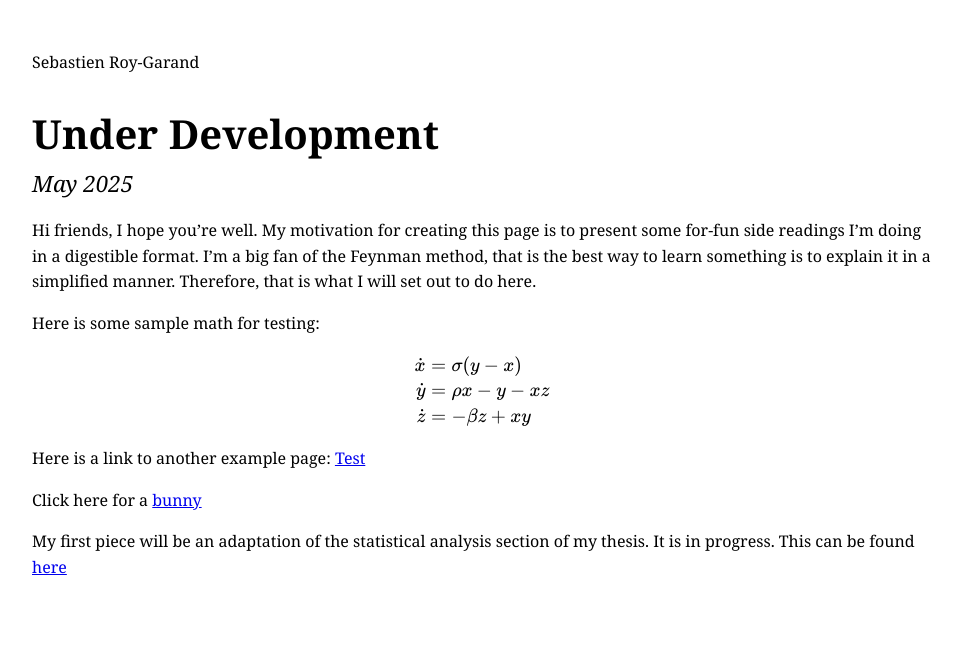
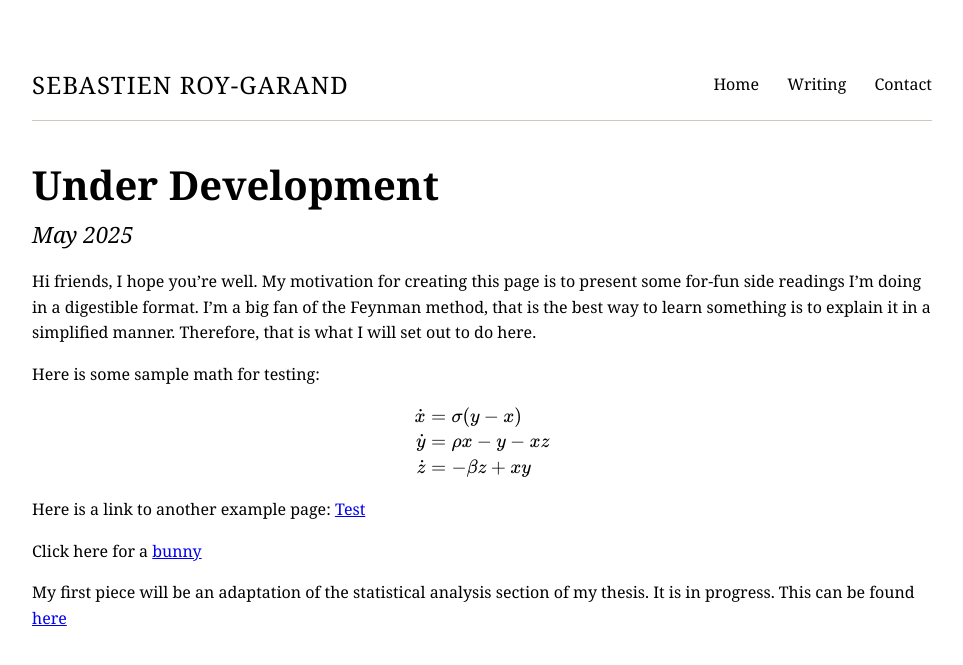
Before and after one commit to sroygara/sroygara.github.io, a Jekyll site: the page built from index.md, in a window 1280 px wide. Shown: the top 665 px of the page, without its empty margins (158-1121 px from the left). Built offline with Jekyll 4.4.1, drawn with Linux system fonts in a browser that asks for light colours.

Commit message:
updated header

```diff
--- a/_layouts/default.html
+++ b/_layouts/default.html
@@ -36,9 +36,34 @@
       font-size: 1.4em;
     }
 
-    #menu { margin: 0 auto; width: 92.5%; height: 5.5em; border-bottom: 1px solid #d0c8c0; }
-    #menu .site-title { float: left; font-size: 225%; color: #d0c8c0; letter-spacing: 0.15em; padding: 0.45em 0; text-transform: uppercase; margin-left: -0.05em; }
-    #menu .site-title a, #menu .site-title a:hover { color: #d0c8c0; text-decoration: none; }
+    #top-bar {
+  display: flex;
+  justify-content: space-between;
+  align-items: center;
+  border-bottom: 1px solid #d0c8c0;
+  padding: 1em 0;
+  margin-bottom: 2em;
+}
+
+.site-title {
+  font-size: 1.5em;
+  font-family: Georgia, serif;
+  color: black;
+  text-transform: uppercase;
+  letter-spacing: 0.05em;
+}
+
+.nav-menu a {
+  margin-left: 1.5em;
+  text-decoration: none;
+  color: black;
+  font-family: Georgia, serif;
+  font-size: 1em;
+}
+
+.nav-menu a:hover {
+  text-decoration: underline;
+}
 
   </style>
   <script type="text/javascript" async
@@ -54,11 +79,14 @@
 </head>
 <body>
 
-  {% if page.url == '/' %}
-  <div class="site-title">Sebastien Roy-Garand</div>
-  {% else %}
-  <div class="site-title"><a href="/">Sebastien Roy-Garand</a></div>
-  {% endif %}
+  <header id="top-bar">
+    <div class="site-title">Sebastien Roy-Garand</div>
+    <nav class="nav-menu">
+      <a href="/">Home</a>
+      <a href="/writing">Writing</a>
+      <a href="/contact">Contact</a>
+    </nav>
+  </header>
 
   <h1>{{ page.title }}</h1>
   <em class="date">{{ page.date | date: "%B %Y" }}</em>
```
